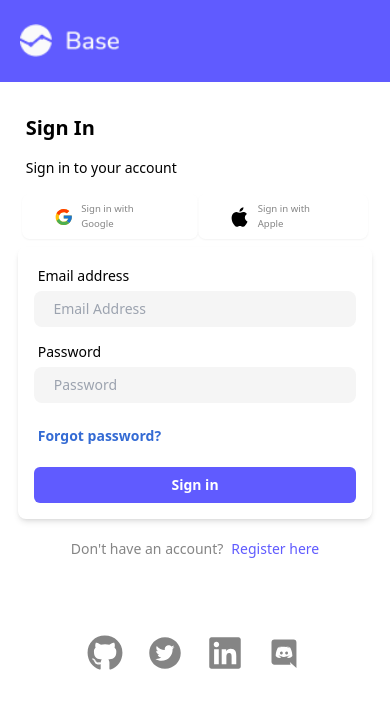
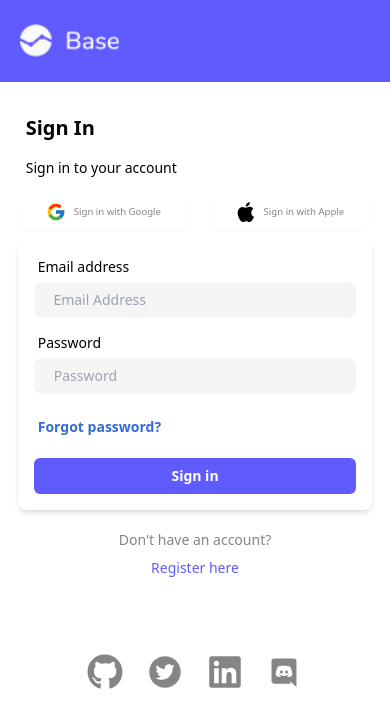
Before and after one commit to Ashutosh5333/OpeninApp, a Next.js app in the folder my-app/: page / in a window 390 px wide. Shown: the top 728 px of the page. Built offline with nearby package versions, Linux system fonts and the light colour scheme.

Commit message:
feat done

```diff
--- a/my-app/src/app/page.tsx
+++ b/my-app/src/app/page.tsx
@@ -97,7 +97,7 @@ export default function Home() {
                 className="Sign-box  py-2 px-1  border-black
               lg:px-4  flex items-center justify-between"
               >
-                <div className="flex items-center px-8 sm:px-2 lg:px-6 p-2 shadow-sm rounded-lg ">
+                <div className="flex items-center px-6 sm:px-2 lg:px-6 p-2 shadow-sm rounded-lg ">
                   <FcGoogle className="text-blue-600 text-xl mr-2" />
                   <span className="text-[#858585] text-[.6rem] sm:text-[.8rem] font-Montserrat">
                     {" "}
@@ -105,7 +105,7 @@ export default function Home() {
                   </span>
                 </div>
 
-                <div className="flex items-center px-8 sm:px-2 lg:px-6 shadow-sm rounded-lg p-2">
+                <div className="flex items-center px-6 sm:px-2 lg:px-6 shadow-sm rounded-lg p-2">
                   <GrApple className="text-black text-xl mr-2" />
                   <span className="text-[#858585] text-[.6rem] sm:text-[.8rem] font-Montserrat">
                     {" "}
@@ -117,11 +117,11 @@ export default function Home() {
               <Emailcomp />
 
               <div className="py-5 px-2 flex items-center justify-center border-yellow-600 rounded-md">
-                <div className="flex justify-between gap-2">
+                <div className="flex  flex-col sm:flex-row n gap-2">
                   <h2 className="text-[#858585] text-sm sm:text-sm font-normal">
                     Don't have an account?{" "}
                   </h2>
-                  <h2 className="text-[#605BFF] hover:cursor-pointer text-sm font-normal sm:text-sm ">
+                  <h2 className="text-[#605BFF] text-center hover:cursor-pointer text-sm font-normal sm:text-sm ">
                     {" "}
                     Register here
                   </h2>
```
